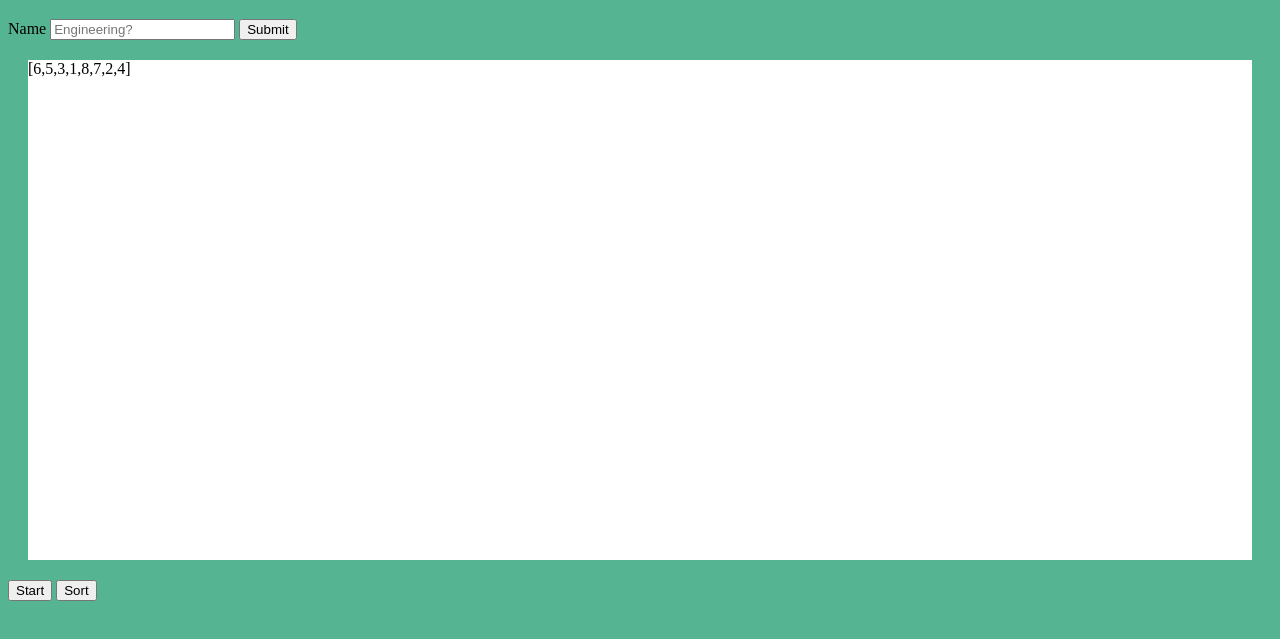
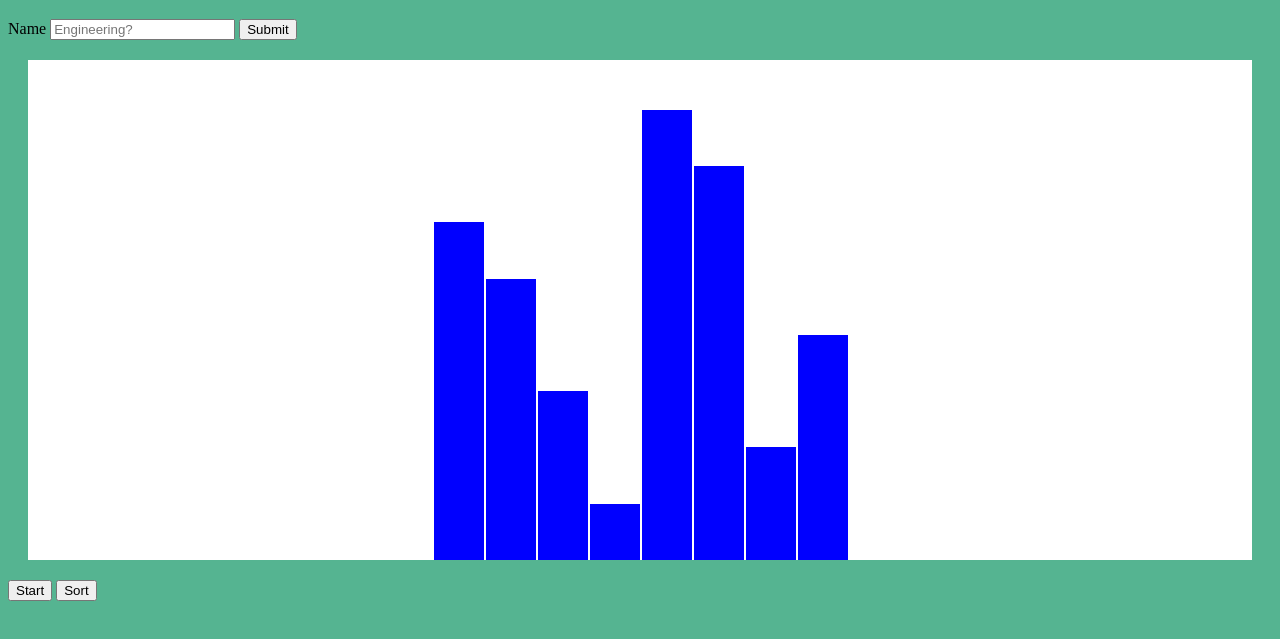
Before and after one commit to ryutaudo/visualize-heapsort-algorithms, a website built with webpack: page index.html in a window 1280 px wide. Both pictures are taken after a click on the button "Start". Shown: the part 61-700 px from the top of the page. Built offline with nearby package versions, Linux system fonts and the light colour scheme.

Commit message:
turn initial array to set of bars

```diff
--- a/src/index.css
+++ b/src/index.css
@@ -4,7 +4,16 @@ body {
 
 #sort-window {
   height : 500px;
-  widows: 100px;
   background-color: white;
   margin: 20px;
+  display: flex;
+  flex-direction: row;
+  align-items: flex-end;
+  justify-content: center;
 }
+
+.bar {
+  background-color: blue;
+  width: 50px;
+  margin-left: 2px
+}
--- a/src/index.js
+++ b/src/index.js
@@ -54,7 +54,17 @@ const unsortedArray = document.createTextNode(JSON.stringify(unsorted));
 
 const initializeSort = (event) => {
   event.preventDefault();
-  sortWindow.append(unsortedArray);
+  const maxHeight = Math.max(...unsorted);
+  for(let i = 0; i < unsorted.length; i += 1) {
+    console.log(i)
+    const bar = document.createElement('div');
+    const barId = 'bar'+ i;
+    const height = unsorted[i] / maxHeight * 450 + 'px';
+    bar.setAttribute('class', 'bar');
+    bar.setAttribute('id', barId);
+    bar.style.height = height;
+    sortWindow.append(bar);
+  }
 }
 
 const sort = (event) => {
```
